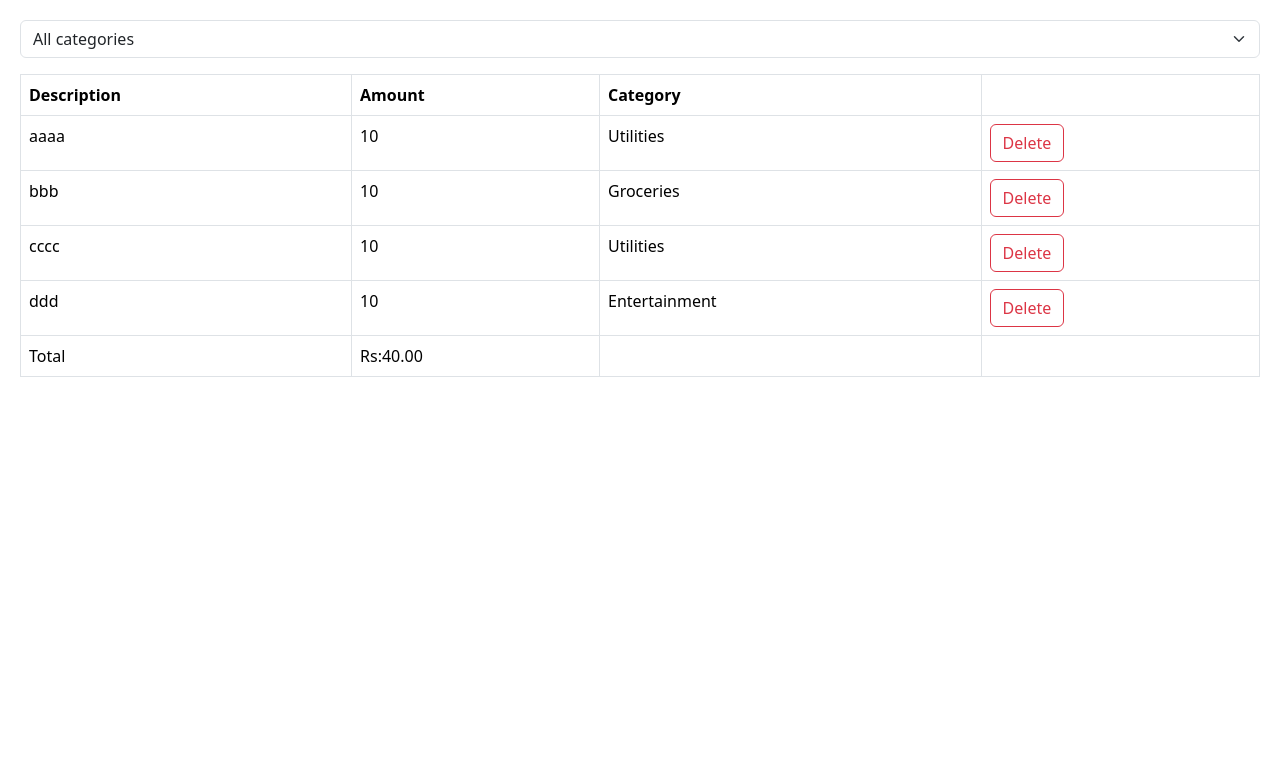
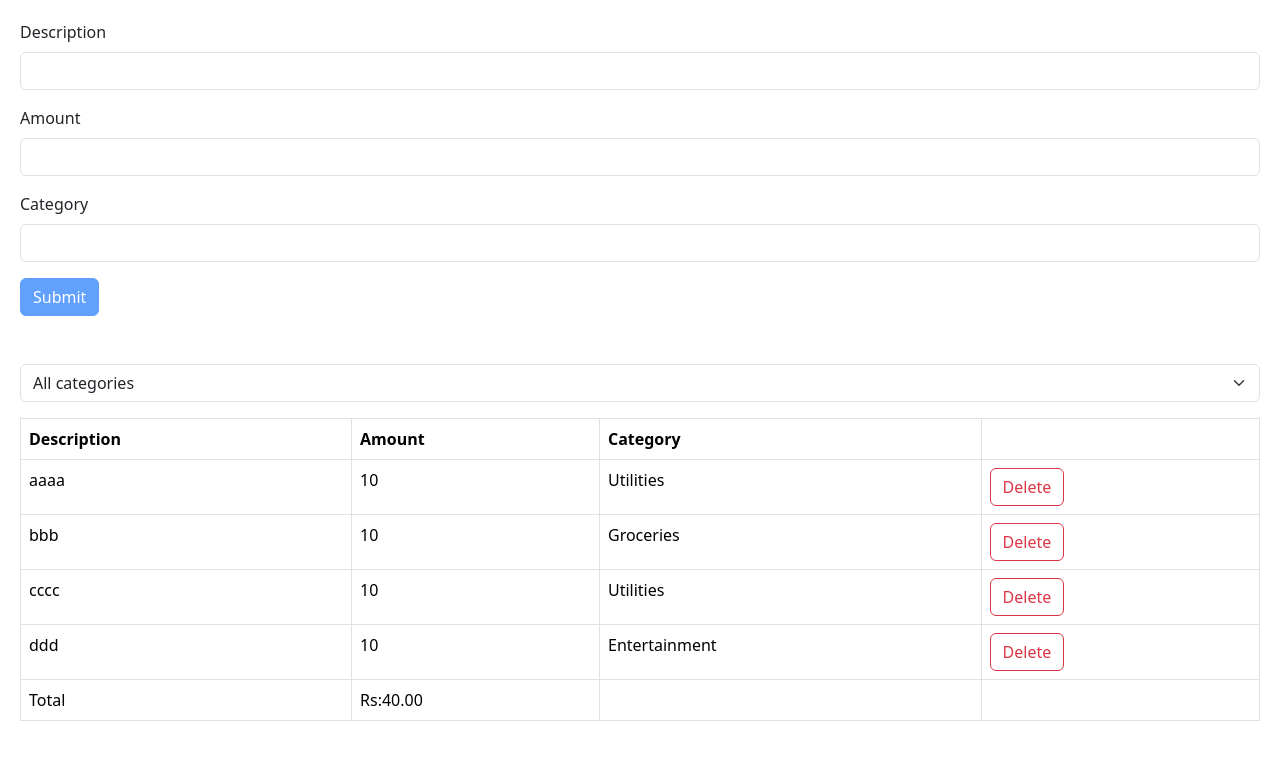
Before and after one commit to MTouthang/expense-tracker, a React (Vite) app: page / in a window 1280 px wide. Shown: the top 760 px of the page. Built offline with nearby package versions, Linux system fonts and the light colour scheme.

Commit message:
feat: expense form and validation

```diff
--- a/src/App.tsx
+++ b/src/App.tsx
@@ -2,6 +2,8 @@ import { useState } from 'react'
 import './App.css'
 import ExpenseList from './Components/ExpenseList'
 import ExpenseFilter from './Components/ExpenseFilter'
+import Form from './Components/Form'
+
 
 
 function App() {
@@ -20,6 +22,9 @@ function App() {
 
   return (
     <>
+      <div className='mb-5'>
+        <Form onSubmit={e => setExpenses([...expenses, { ...e, id: expenses.length + 1 }])} />
+      </div>
       <div className='mb-3'>
         <ExpenseFilter onSelectCategory={category => setSelectedCategory(category)} />
       </div>
--- a/src/Components/ExpenseFilter.tsx
+++ b/src/Components/ExpenseFilter.tsx
@@ -1,3 +1,4 @@
+import { categories } from "../helper/constant"
 
 
 interface Props {
@@ -7,9 +8,9 @@ const ExpenseFilter = ({ onSelectCategory }: Props) => {
     return (
         <select className="form-select" onChange={(event) => onSelectCategory(event.target.value)}>
             <option value=""> All categories</option>
-            <option value="Groceries"> Groceries</option>
-            <option value="Utilities"> Utilities</option>
-            <option value="Entertainment"> Entertainment</option>
+            {categories.map(category => <option key={category} value={category}>
+                {category}
+            </option>)}
         </select>
     )
 }
--- a/src/Components/ExpenseList.tsx
+++ b/src/Components/ExpenseList.tsx
@@ -1,5 +1,3 @@
-import React from 'react'
-
 interface Expense {
     id: number;
     description: string;
--- a/src/Components/Form.tsx
+++ b/src/Components/Form.tsx
@@ -1,34 +1,58 @@
 import { FieldValues, useForm } from "react-hook-form"
 import { z } from "zod"
 import { zodResolver } from "@hookform/resolvers/zod"
+import { categories } from "../helper/constant"
+
 
 
 const schema = z.object({
-    name: z.string().min(3),
-    age: z.number({ invalid_type_error: 'Age field is required' }).min(18)
+    description: z.string().min(3, { message: "description should be at least 3 char" }).max(50),
+    amount: z.number({ invalid_type_error: "Amount is required" }).min(0.01).max(100_000),
+    category: z.enum(categories, { errorMap: () => ({ message: "category is required" }) })
 })
 
-type FormData = z.infer<typeof schema>
-const Form = () => {
+interface Props {
+    onSubmit: (data: ExpenseFormData) => void
+}
+
+type ExpenseFormData = z.infer<typeof schema>
+const Form = ({ onSubmit }: Props) => {
+    const { register, handleSubmit, reset, formState: { errors, isValid } } = useForm<ExpenseFormData>({ resolver: zodResolver(schema) })
 
 
-    const { register, handleSubmit, formState: { errors, isValid } } = useForm<FormData>({ resolver: zodResolver(schema) })
-
-    const onSubmit = (data: FieldValues) => console.log(data)
 
 
     return (
-        <form onSubmit={handleSubmit(onSubmit)}>
+        <form onSubmit={handleSubmit(data => {
+            onSubmit(data);
+            reset()
+        })}>
             <div className="mb-3">
-                <label htmlFor="name" className="form-label">Name</label>
-                <input id="name" {...register("name")} type="text" className="form-control" />
+                <label htmlFor="description" className="form-label">Description</label>
+                <input id="description" {...register("description")} type="text" className="form-control" />
 
-                {errors.name && <p className="text-danger"> {errors.name.message}</p>}
+                {errors.description && <p className="text-danger"> {errors.description.message}</p>}
             </div>
             <div className="mb-3">
-                <label htmlFor="age" className="form-label">Age</label>
-                <input id='age' {...register("age", { valueAsNumber: true })} type="number" className='form-control' />
-                {errors.age && <p className="text-danger"> {errors.age.message}</p>}
+                <label htmlFor="age" className="form-label">Amount</label>
+                <input id='amount' {...register("amount", { valueAsNumber: true })} type="number" className='form-control' />
+                {errors.amount && <p className="text-danger"> {errors.amount.message}</p>}
+
+            </div>
+
+            <div className="mb-3">
+                <label htmlFor="category" className="form-label">Category</label>
+                <select id="category" className="form-control" {...register("category")}>
+                    <option value=""></option>
+                    {categories.map(category =>
+
+
+                        <option key={category} value={category}>
+                            {category}
+                        </option>)}
+                </select>
+                {errors.category && <p className="text-danger"> {errors.category.message}</p>}
+
 
             </div>
             <button disabled={!isValid} className='btn btn-primary' type='submit'>Submit </button>
--- /dev/null
+++ b/src/helper/constant.ts
@@ -0,0 +1 @@
+export const categories = ["Groceries", "Utilities", "Entertainment"] as const;
```
